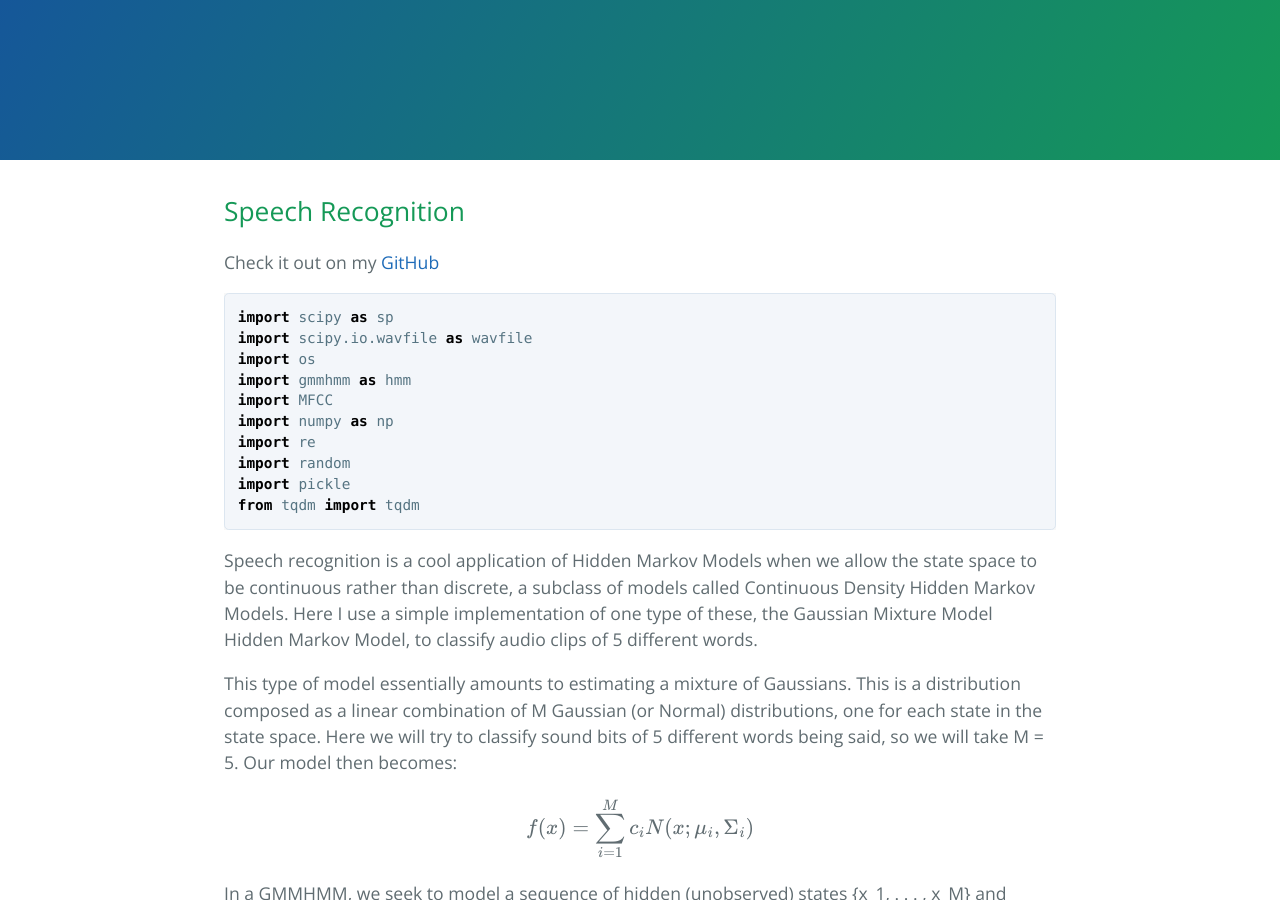
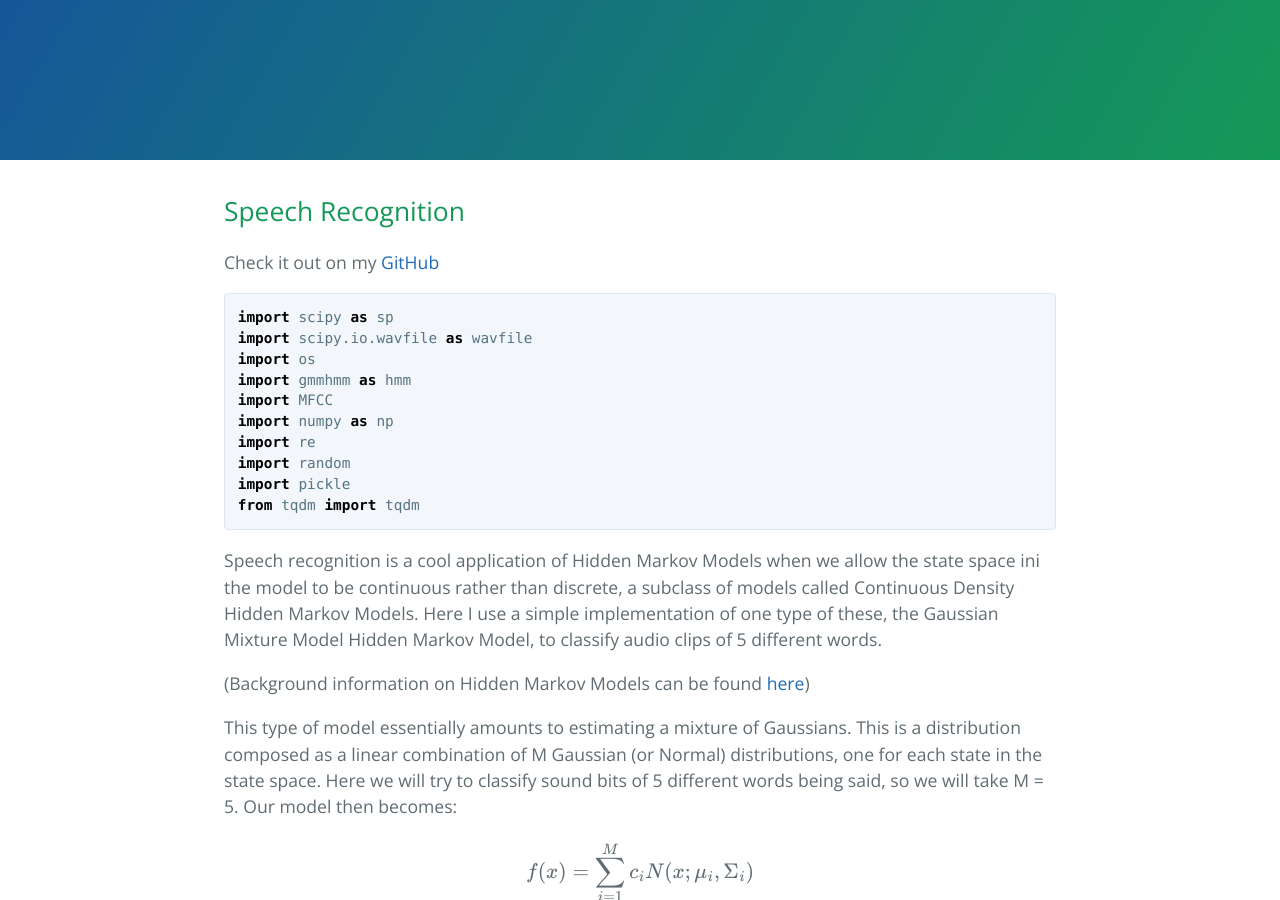
Before and after one commit to walkerhughes/portfolio, a Jekyll site: the page built from speech_recognition.md, in a window 1280 px wide and 900 px high. Built offline with Jekyll 4.4.1, drawn with Linux system fonts in a browser that asks for light colours; formulas are drawn with MathJax 3; our own code applies the rules of GitHub Pages for plain Markdown files.

Commit message:
Update speech_recognition.md

````diff
--- a/speech_recognition.md
+++ b/speech_recognition.md
@@ -21,7 +21,9 @@ import pickle
 from tqdm import tqdm
 ```
 
-Speech recognition is a cool application of Hidden Markov Models when we allow the state space to be continuous rather than discrete, a subclass of models called Continuous Density Hidden Markov Models. Here I use a simple implementation of one type of these, the Gaussian Mixture Model Hidden Markov Model, to classify audio clips of 5 different words.
+Speech recognition is a cool application of Hidden Markov Models when we allow the state space ini the model to be continuous rather than discrete, a subclass of models called Continuous Density Hidden Markov Models. Here I use a simple implementation of one type of these, the Gaussian Mixture Model Hidden Markov Model, to classify audio clips of 5 different words.
+
+<p>(Background information on Hidden Markov Models can be found <a href="https://en.wikipedia.org/wiki/Hidden_Markov_model">here</a>)</p>
 
 This type of model essentially amounts to estimating a mixture of Gaussians. This is a distribution composed as a linear combination of M Gaussian (or Normal) distributions, one for each state in the state space. Here we will try to classify sound bits of 5 different words being said, so we will take M = 5. Our model then becomes:
 
````
